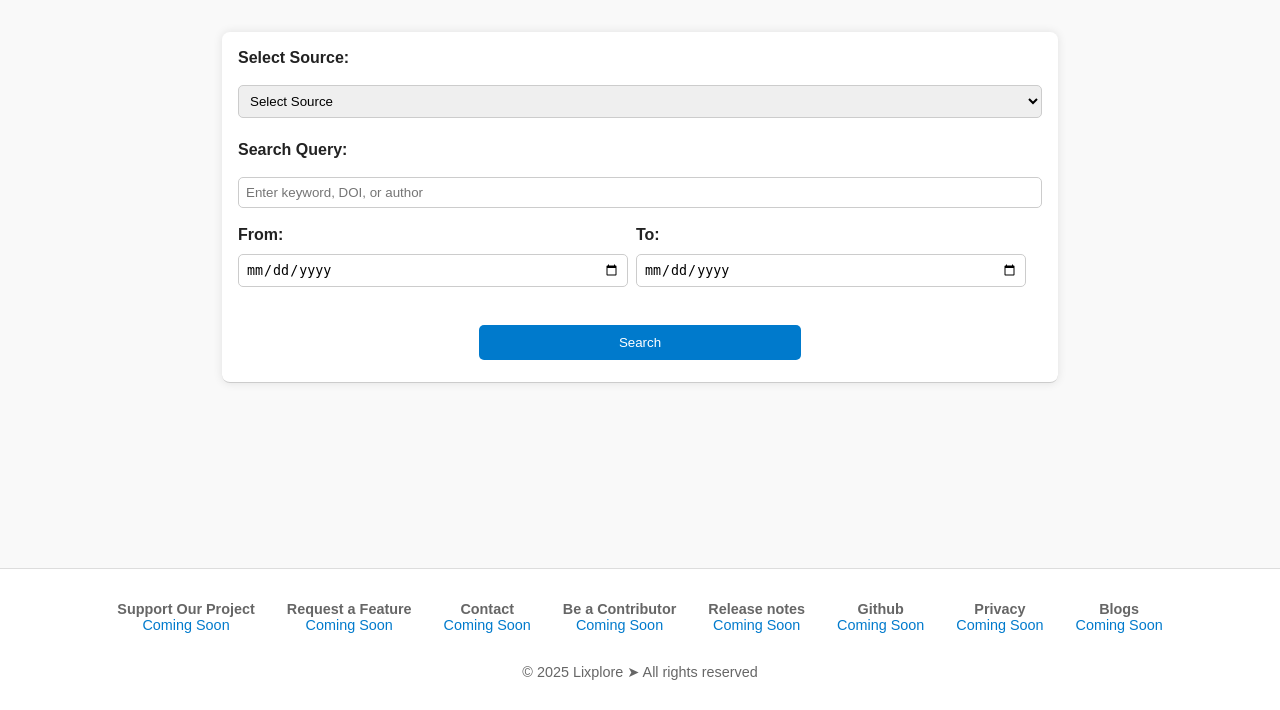
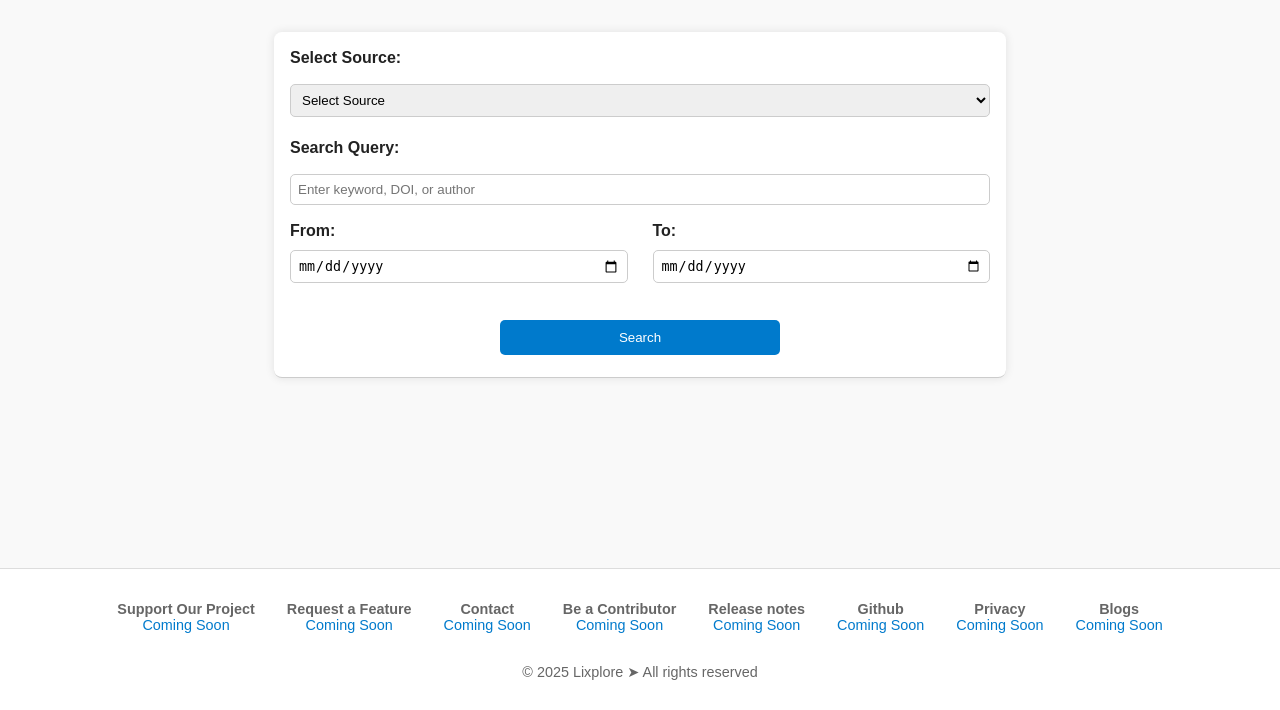
Before and after one commit to pryndor/Lixplore, a Flask app: page / in a window 1280 px wide. Shown: the part 90-800 px from the top of the page. Run offline with Flask 3, Linux system fonts and the light colour scheme.

Commit message:
Your update

```diff
--- a/templates/index.html
+++ b/templates/index.html
@@ -104,19 +104,19 @@
     z-index: 10;
     padding: 12px 1rem;
     border-bottom: 1px solid #ccc;
-    max-width: 900px;
+    max-width: 700px;
     margin: auto;
 }
-.search-form { display: flex; flex-wrap: wrap; gap: 8px; }
+.search-form { display: flex; flex-wrap: wrap; gap: 7px; }
 .search-form label { width: 100%; font-weight: bold; margin-top: 5px; }
 .search-form select, .search-form input { width: 100%; padding: 7px; border-radius: 5px; border: 1px solid #ccc; }
-.date-range { display: flex; gap: 8px; width: 98%; }
+.date-range { display: flex; gap: 25px; width: 100%; }
 .date-range div { flex: 1; }
 .search-btn { background: #007acc; color: white; border-radius: 5px; border: none; padding: 10px; width: 40%; cursor: pointer; }
 .search-btn:hover { background: #005ea3; }
 
 .results-box {
-    max-width: 900px;
+    max-width: 700px;
     margin: 20px auto;
 }
 .result-card {
```
